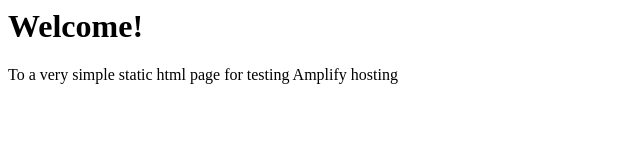
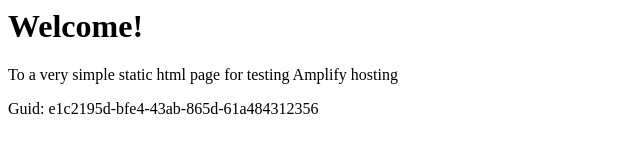
Before and after one commit to aws-aemilia-pdx/Github-PR-Commit-Integration-Test-DoNotTouch-GitHubAutoBuildCanaryTest-v1-gamma-us-west-2, a website: page src/index.html in a window 1280 px wide. Shown: the whole page, without its empty margins (0-640 px from the left). Drawn offline with Linux system fonts and the light colour scheme.

Commit message:
commit from integ tests

```diff
--- a/src/index.html
+++ b/src/index.html
@@ -1,3 +1,5 @@
+
+
 <html lang="en">
 
 <head>
@@ -10,6 +12,6 @@
 <body>
     <h1>Welcome!</h1>
     <p>To a very simple static html page for testing Amplify hosting</p>
-</body>
+    <p>Guid: e1c2195d-bfe4-43ab-865d-61a484312356</p></body>
 
 </html>
```
